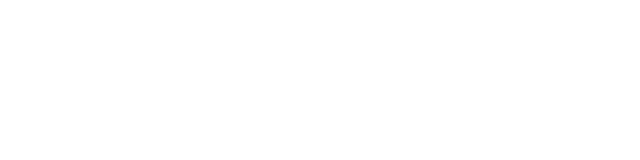
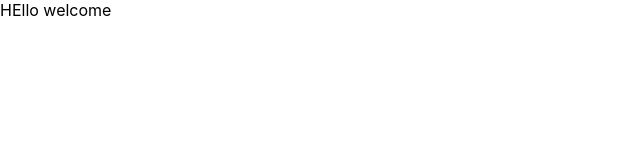
Before and after one commit to pabitrasahoo98/Portfolio, a React (Create React App) app: page / in a window 1280 px wide. Shown: the top 160 px of the page, without its empty margins (0-640 px from the left). Built offline with nearby package versions, Linux system fonts and the light colour scheme.

Commit message:
1 commit

```diff
--- a/package.json
+++ b/package.json
@@ -34,5 +34,9 @@
       "last 1 firefox version",
       "last 1 safari version"
     ]
-  }
+  },
+  "description": "This project was bootstrapped with [Create React App](https://github.com/facebook/create-react-app).",
+  "main": "index.js",
+  "author": "",
+  "license": "ISC"
 }
--- a/src/App.js
+++ b/src/App.js
@@ -4,7 +4,7 @@
   return (
     <div className="App">
       <header className="App-header">
-
+       HEllo welcome
       </header>
     </div>
   );
```
Also changed, not shown: 1 other file (tests, documents, lock files or other folders).
